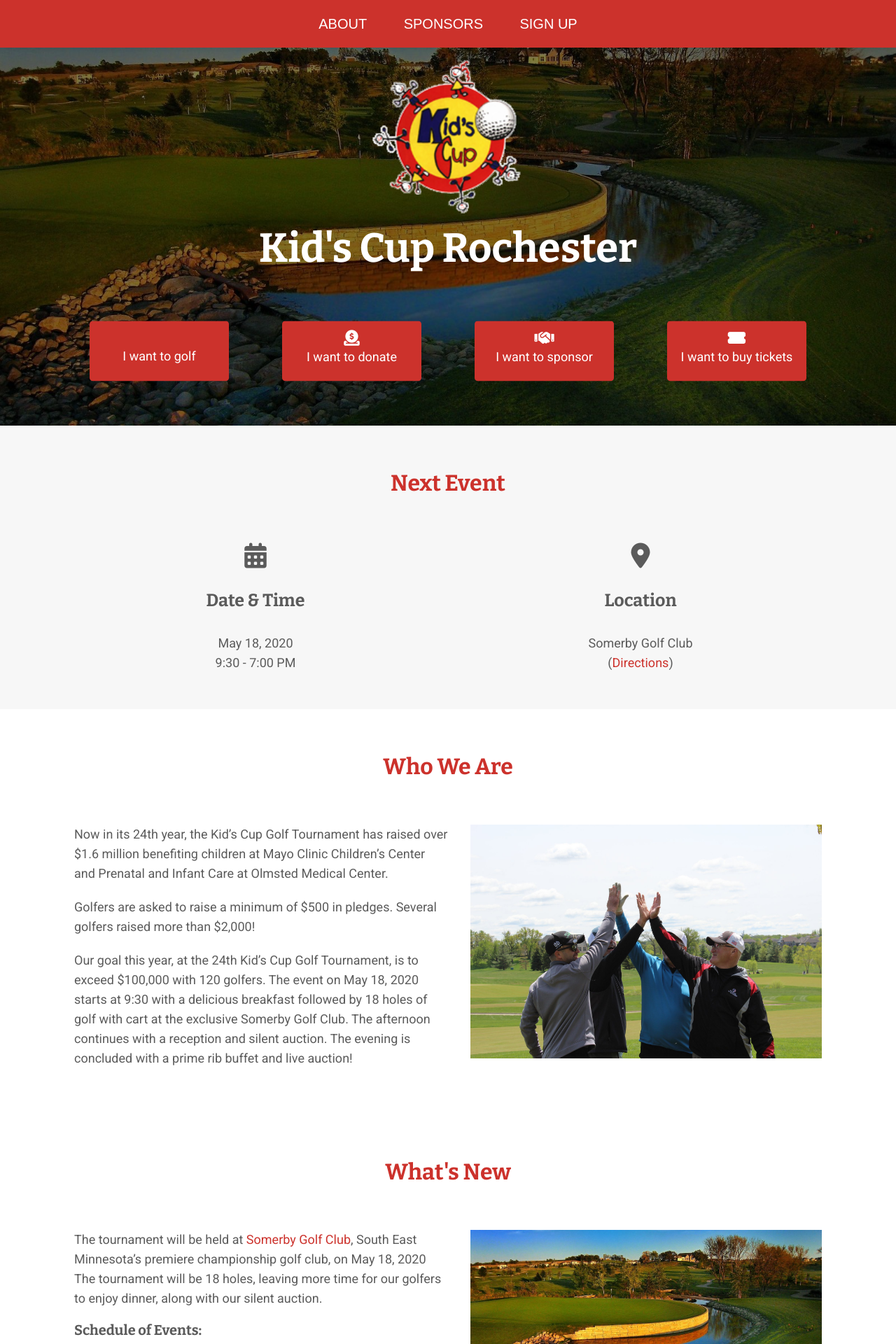
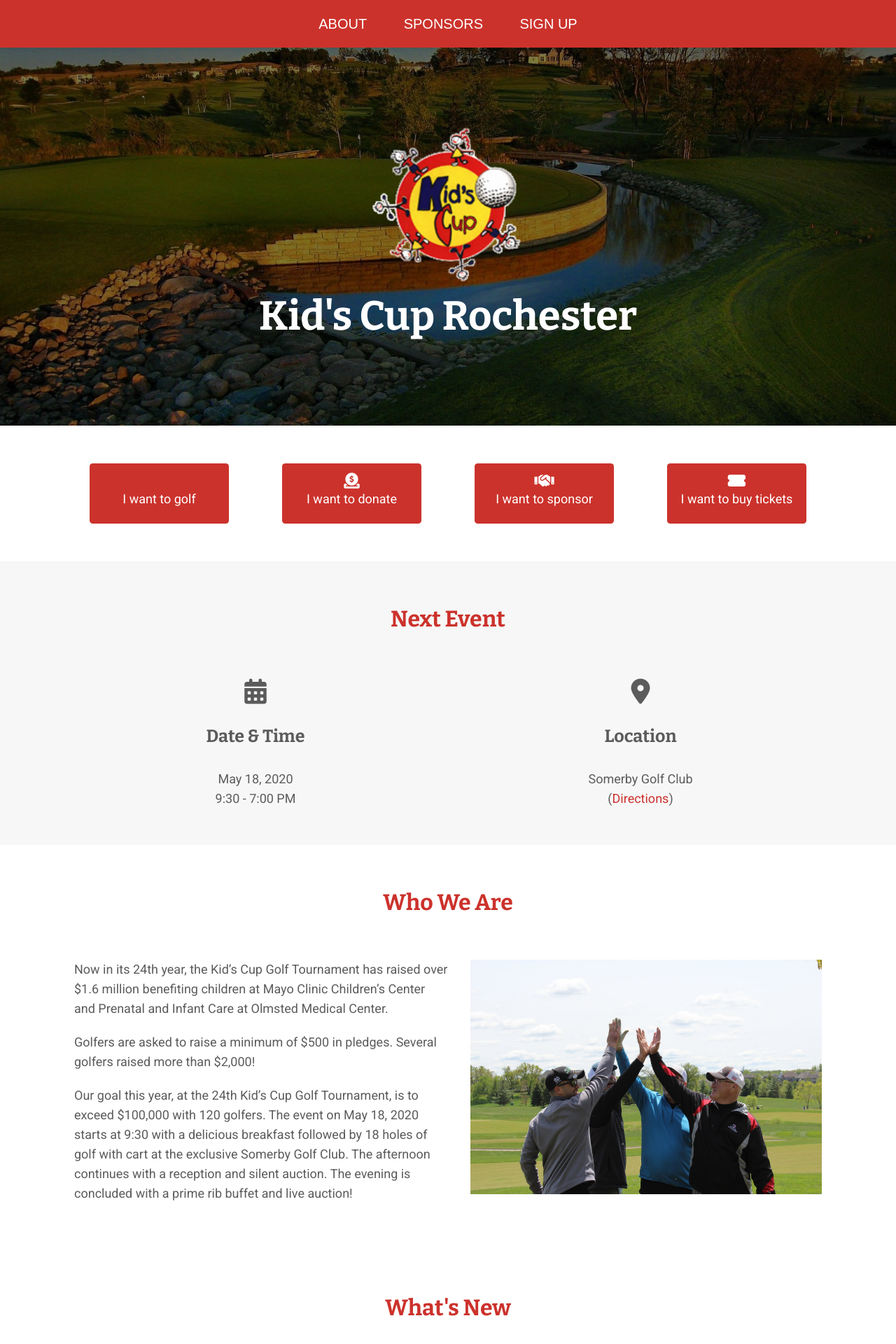
Before and after one commit to kidscuprochester/kidscuprochester.github.io, a Jekyll site: the page built from index.md, in a window 1280 px wide. Shown: the top 1920 px of the page at 70% size. Built offline with Jekyll 4.4.1, drawn with Linux system fonts in a browser that asks for light colours; nearby versions of some CDN libraries.

Commit message:
Moved quick actions out of header

```diff
--- a/_sass/pages/_index.scss
+++ b/_sass/pages/_index.scss
@@ -33,19 +33,6 @@
             margin: 0 0 1rem;
             color: $white;
         }
-        .is-button {
-            height: auto;
-            min-height: 100%;
-            padding: 1.5rem 1rem;
-            @include flexbox;
-            @include flex-direction(column);
-            @include align-items(center);
-            @include justify-content(center);
-
-            > .is-icon {
-                margin: 0 0 1rem 0;
-            }
-        }
     }
 }
 #quick-actions {
--- a/index.md
+++ b/index.md
@@ -7,7 +7,10 @@ layout: default
     <div class="background-image" style="background-image: url('{{ site.intro.image }}');"></div>
     <section id="intro-content"> <img class="icon" src="assets/images/kids_cup_logo.png">
         <h1 class="title">Kid's Cup Rochester</h1>
-        <div class="container">
+    </section>
+</section>
+<section id="quick-actions">
+    <div class="container">
         <div class="item flex-25 flex-50-tablet is-center-aligned has-gutter">
             <a class="is-button" href="{{ site.quick_actions.want_to_golf.button_link }}" target="_blank">
                 <span class="fas fa-golf-club fa-lg is-icon"></span>
@@ -33,10 +36,6 @@ layout: default
             </a>
         </div>
     </div>
-    </section>
-</section>
-<section id="quick-actions">
-
 </section>
 <section id="event-details" class="has-light-gray-background">
     <div class="container">
```
